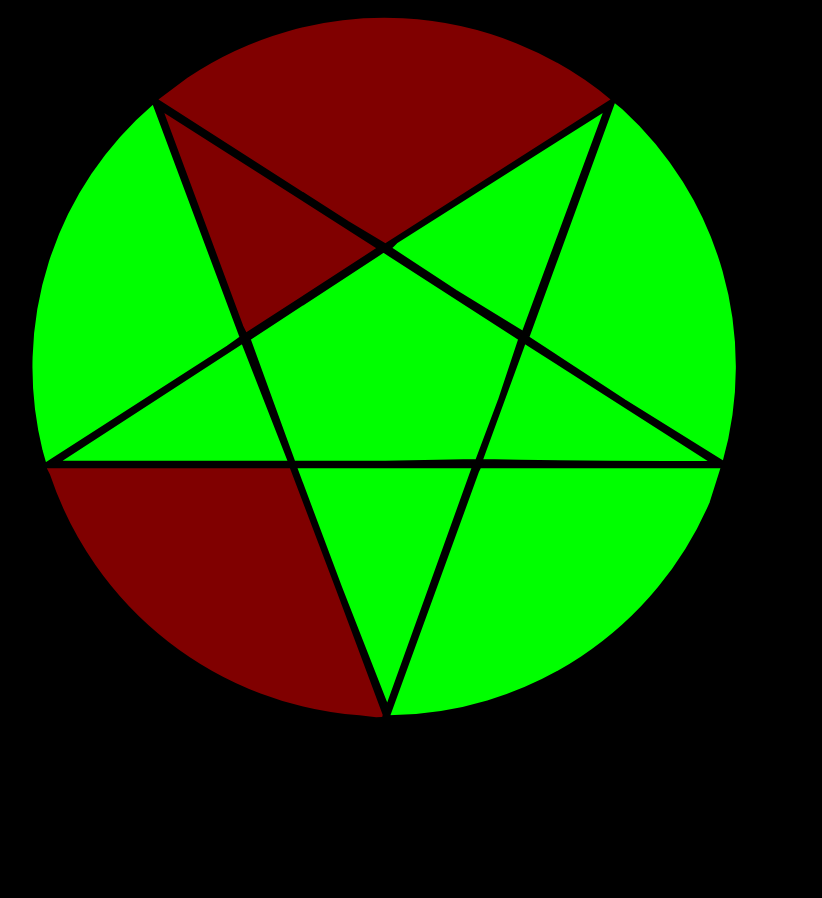
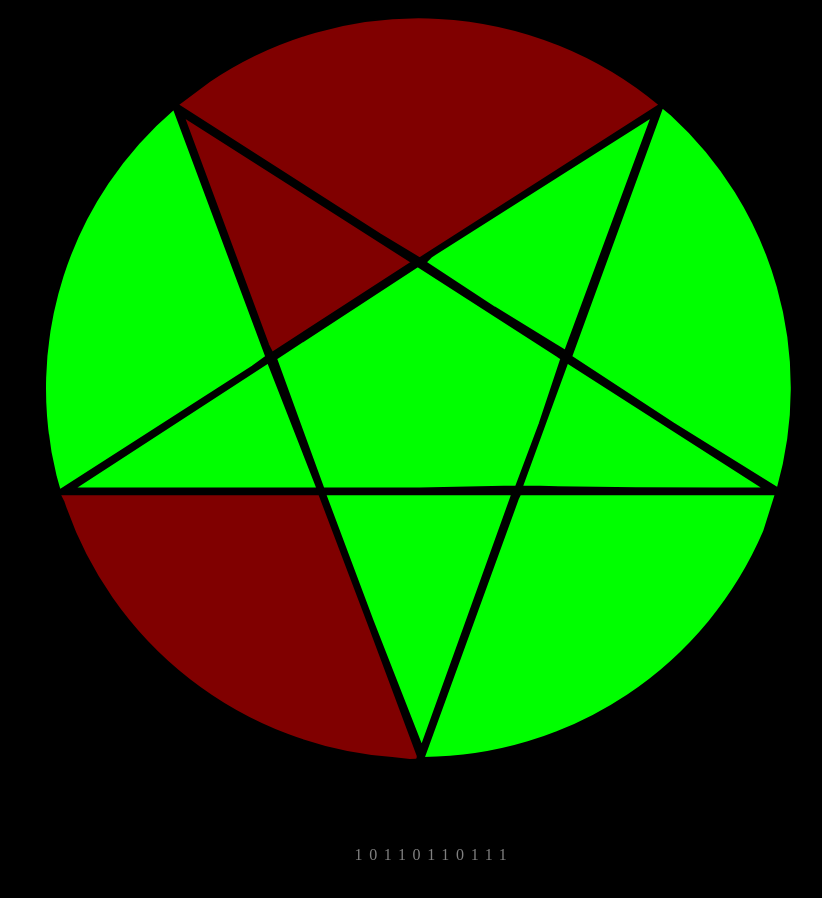
Before and after one commit to PanzerPandaNinja/Pentaclock, a plain HTML site: page index.html in a window 1280 px wide. Shown: the whole page, without its empty margins (206-1028 px from the left). Drawn offline with Linux system fonts and the light colour scheme.

Commit message:
some fixes and comments, now fits better on a widescreen and shows the bits

```diff
--- a/index.html
+++ b/index.html
@@ -8,18 +8,22 @@
 <svg
 
 8.81k → 1.6k 18.16%
-<svg xmlns="http://www.w3.org/2000/svg" viewBox="0 60 180 180" version="1" id="svg8" class="icon">
+<svg xmlns="http://www.w3.org/2000/svg" viewBox="0 60 170 110" version="1" id="svg8" class="icon">
+  <!-- layer 0 is the line making the pentagram it self, layer 1-11 is the fields between them -->
   <g id="layer0" stroke="#000"><path d="M50 73l33 88 32-87-80 51h96zm84 38a51 50 0 0 0-51-50 51 50 0 0 0-51 50 51 50 0 0 0 51 50 51 50 0 0 0 51-50z" /></g>
 
-  <g id="layer1" stroke="#000"><path d="M294 342a75949 75949 0 0 0-103-66l16-12a191 191 0 0 1 229 12 208388 208388 0 0 1-122 78l-20-12z"  transform="scale(.26458)" /></g>
-  <g id="layer2" stroke="#000"><path d="M443 438l-52-34 46-126v-1l5 4a188 188 0 0 1 54 190l-53-33z" transform="scale(.26458)" /></g>
-  <g id="layer3" stroke="#000"><path d="M316 608l48-132 1-2h130l-6 19a190 190 0 0 1-173 115z" transform="scale(.26458)" /></g>
-  <g id="layer4" stroke="#000"><path d="M300 608a191 191 0 0 1-167-130l-2-4h132l25 66 25 67c0 2 0 2-4 2l-9-1z" transform="scale(.26458)" /></g>
-  <g id="layer5" stroke="#000"><path d="M129 465a187 187 0 0 1 60-187l47 126-7 5-98 63-2-7z" transform="scale(.26458)" /></g>
-  <g id="layer6" stroke="#000"><path d="M253 438l-12-33 72-47 73 47-11 33-12 32-49 1h-49z" transform="scale(.26458)" /></g>
-  <g id="layer7" stroke="#000"><path d="M290 538l-24-64h95l-23 64-23 64-25-64z" transform="scale(.26458)" /></g>
-  <g id="layer8" stroke="#000"><path d="M140 470a77176 77176 0 0 0 97-63l25 64H138z" transform="scale(.26458)" /></g>
-  <g id="layer9" stroke="#000"><path d="M237 398l-43-116 116 74-71 46-2-4z" transform="scale(.26458)" /></g>
+  <!-- minute fields-->
+  <g id="layer1"  stroke="#000"><path d="M294 342a75949 75949 0 0 0-103-66l16-12a191 191 0 0 1 229 12 208388 208388 0 0 1-122 78l-20-12z"  transform="scale(.26458)" /></g>
+  <g id="layer2"  stroke="#000"><path d="M443 438l-52-34 46-126v-1l5 4a188 188 0 0 1 54 190l-53-33z" transform="scale(.26458)" /></g>
+  <g id="layer3"  stroke="#000"><path d="M316 608l48-132 1-2h130l-6 19a190 190 0 0 1-173 115z" transform="scale(.26458)" /></g>
+  <g id="layer4"  stroke="#000"><path d="M300 608a191 191 0 0 1-167-130l-2-4h132l25 66 25 67c0 2 0 2-4 2l-9-1z" transform="scale(.26458)" /></g>
+  <g id="layer5"  stroke="#000"><path d="M129 465a187 187 0 0 1 60-187l47 126-7 5-98 63-2-7z" transform="scale(.26458)" /></g>
+  <g id="layer6"  stroke="#000"><path d="M253 438l-12-33 72-47 73 47-11 33-12 32-49 1h-49z" transform="scale(.26458)" /></g>
+
+  <!--hour fields-->
+  <g id="layer7"  stroke="#000"><path d="M290 538l-24-64h95l-23 64-23 64-25-64z" transform="scale(.26458)" /></g>
+  <g id="layer8"  stroke="#000"><path d="M140 470a77176 77176 0 0 0 97-63l25 64H138z" transform="scale(.26458)" /></g>
+  <g id="layer9"  stroke="#000"><path d="M237 398l-43-116 116 74-71 46-2-4z" transform="scale(.26458)" /></g>
   <g id="layer10" stroke="#000"><path d="M352 379l-35-23 3-3 112-71-44 119-36-22z" transform="scale(.26458)" /></g>
   <g id="layer11" stroke="#000"><path d="M366 470l23-63 100 64a4540 4540 0 0 1-123-1z" transform="scale(.26458)" /></g>
 
--- a/js/binary.js
+++ b/js/binary.js
@@ -1,11 +1,13 @@
 
 document.addEventListener("DOMContentLoaded", function(){
 
-    function displayNumber(hour, minute) {//takes in the time
+    function displayNumber(hour, minute)
+	{//takes in the time
 		var binaryh =(hour).toString(2);//converts hour variable to binary
 		var hlength = binaryh.length;
 		if (hlength <= 5){//pads out with zeros so that the final binary is 11-digits
-		for (var i = (4 - hlength); i >= 0; i--){
+		for (var i = (4 - hlength); i >= 0; i--)
+		{
 			var tmp;
 			tmp = "0" + binaryh;
 			binaryh = tmp;
@@ -24,30 +26,25 @@ document.addEventListener("DOMContentLoaded", function(){
 
 		var binary = binarym + binaryh; //adds them together to get a the 11digit binary
 		//I fucked up the order of these for some reason and forgot,
-		//document.getElementById("bin").innerHTML = binary; //this is to see the binary, didnt really work since I failed at setting them together
+		document.getElementById("bin").innerHTML = binaryh + binarym; //this is to see the binary, didnt really work since I failed at setting them together
 
-        for (var i = 1; i <= 11; i++) {//changes the color of the pentagram according to the bit
-            if (binary[11-i] == 1) {
-				document.getElementById("layer"+i).style.fill = 'lime'
-            }
-            else if (binary[11-i] == 0) {
-				document.getElementById("layer"+i).style.fill = 'maroon'
-            }
-            else {
-                document.getElementById("layer"+i).style.fill = 'white'//this makes it easy to see if something is wrong
-            }
-        }
-    }
+        for (var i = 1; i <= 11; i++)
+		{//changes the color of the pentagram according to the bit
+            if (binary[11-i] == 1) {document.getElementById("layer"+i).style.fill = 'lime'}
+            else if (binary[11-i] == 0) {document.getElementById("layer"+i).style.fill = 'maroon'}
+            else {document.getElementById("layer"+i).style.fill = 'white'}//this makes it easy to see if something is wrong
+		}
+	}
 
 
-   function displayTime() {
+
+   function displayTime()
+   {
 
 		var date = new Date();
         displayNumber(date.getHours(), date.getMinutes());
+        setTimeout(function() {displayTime()}, 1000);
+	}
 
-        setTimeout(function() {
-            displayTime()
-        }, 1000);
-    }
-    displayTime();
+	displayTime();
 });
```
